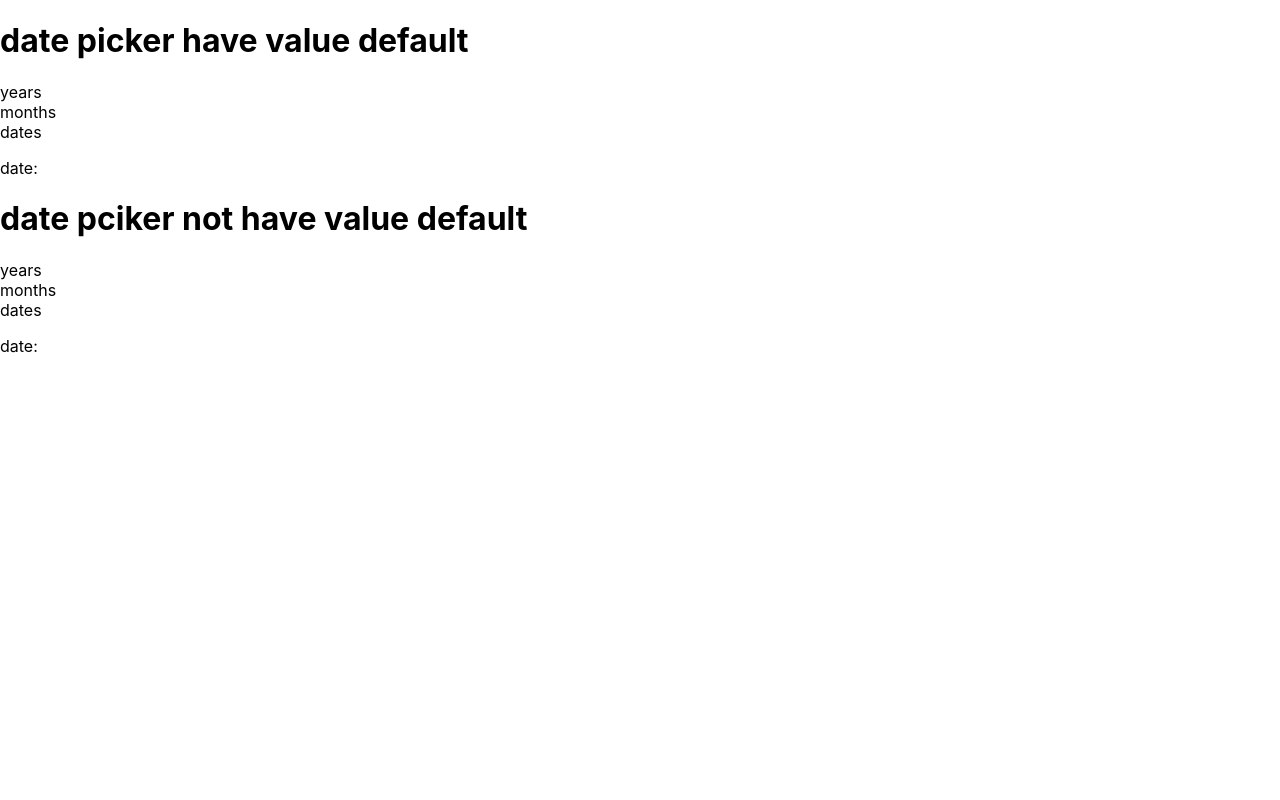
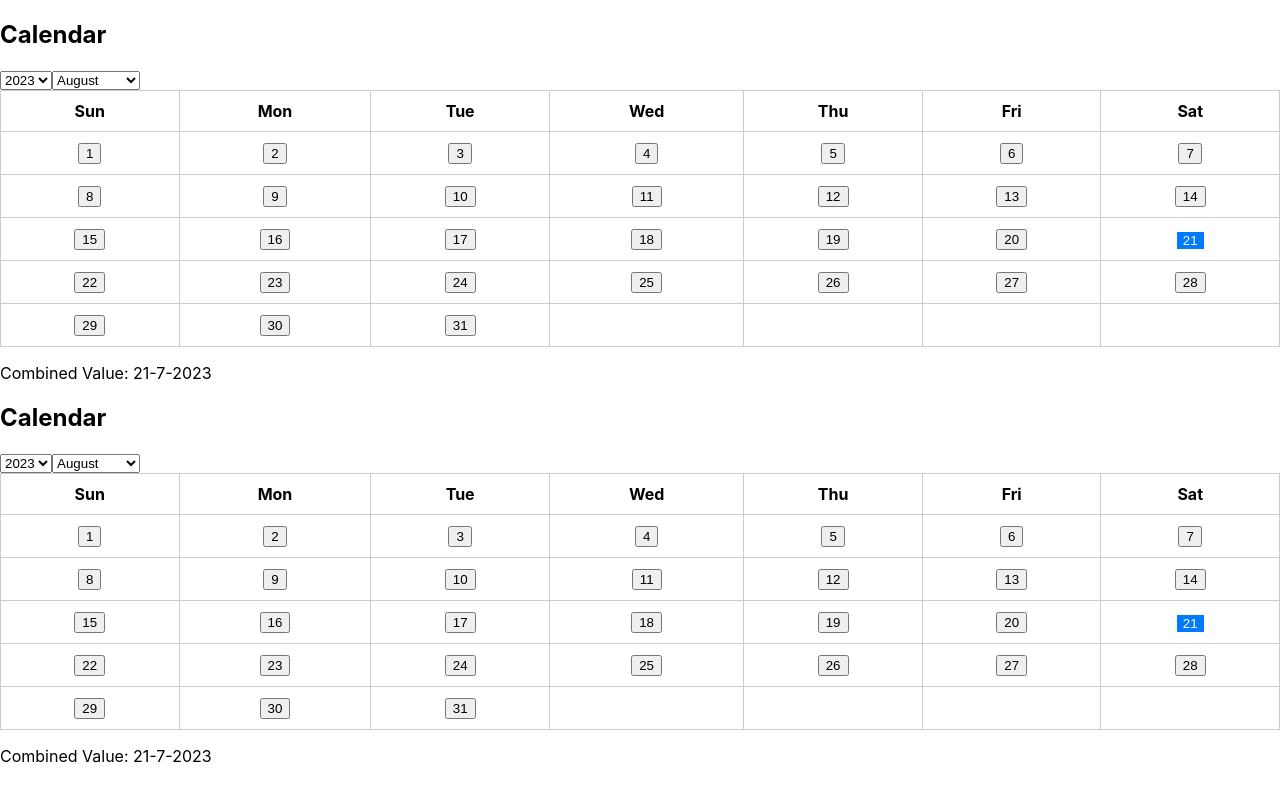
Before and after one commit to chauhoaivu111/mini_project_datepicker, a React (Create React App) app: page / in a window 1280 px wide. Built offline with nearby package versions, Linux system fonts and the light colour scheme.

Commit message:
test code

```diff
--- a/src/App.scss
+++ b/src/App.scss
@@ -0,0 +1,39 @@
+/* Add this CSS to your component's stylesheet or in a separate CSS file */
+
+/* Styling for the DatePicker */
+table {
+    border-collapse: collapse;
+    width: 100%;
+  }
+
+  th, td {
+    padding: 10px;
+    text-align: center;
+    border: 1px solid #ccc;
+  }
+
+  /* Highlighting the selected day */
+  button.selected {
+    background-color: #007bff;
+    color: white;
+    border: none;
+    cursor: pointer;
+  }
+
+  /* Adding some hover effect */
+  button.selected:hover {
+    background-color: #0056b3;
+  }
+
+  /* Styling for the current day */
+  button.today {
+    background-color: #ffc107;
+    font-weight: bold;
+    border: none;
+    cursor: pointer;
+  }
+
+  /* Adding some hover effect */
+  button.today:hover {
+    background-color: #e0a800;
+  }
--- a/src/components/datePicker.jsx
+++ b/src/components/datePicker.jsx
@@ -1,17 +1,49 @@
-import React from 'react';
-import Years from './years';
-import Months from './months';
-import Dates from './dates';
+import React, { useState } from 'react';
+import YearPicker from '../components/years';
+import MonthPicker from '../components/months';
+import DatePicker from '../components/dates';
 
-const datePicker = (onChange,value) => {
+const Calendar = ({ onCombinedValueChange }) => {
+  const currentDate = new Date();
+  const [selectedYear, setSelectedYear] = useState(currentDate.getFullYear());
+  const [selectedMonth, setSelectedMonth] = useState(currentDate.getMonth());
+  const [selectedDate, setSelectedDate] = useState({
+    year: currentDate.getFullYear(),
+    month: currentDate.getMonth(),
+    day: currentDate.getDate()
+  });
+
+  const handleYearChange = year => {
+    setSelectedYear(year);
+    setSelectedDate(prevDate => ({ ...prevDate, year }));
+  };
+
+  const handleMonthChange = month => {
+    setSelectedMonth(month);
+    setSelectedDate(prevDate => ({ ...prevDate, month }));
+  };
+
+  const handleDateChange = day => {
+    setSelectedDate(prevDate => ({ ...prevDate, day }));
+  };
+
+  const combinedValue = `${selectedDate.day}-${selectedMonth}-${selectedYear}`;
+
+  onCombinedValueChange(combinedValue);
+
+  console.log("check", selectedDate)
+
+
   return (
     <div>
-        <Years/>
-        <Months/>
-        <Dates/>
+      <h2>Calendar</h2>
+      <YearPicker selectedYear={selectedYear} onSelectYear={handleYearChange} />
+      <MonthPicker selectedMonth={selectedMonth} onSelectMonth={handleMonthChange} />
+      <DatePicker selectedDate={selectedDate} onSelectDate={handleDateChange}
 
+      />
     </div>
-  )
-}
+  );
+};
 
-export default datePicker
+export default Calendar;
--- a/src/components/dates.jsx
+++ b/src/components/dates.jsx
@@ -1,11 +1,55 @@
+import React from 'react';
 
+const DatePicker = ({ selectedDate, onSelectDate }) => {
+  const isLeapYear = year => (year % 4 === 0 && year % 100 !== 0) || (year % 400 === 0);
+  const daysInMonth = [
+    31, isLeapYear(selectedDate.year) ? 29 : 28, 31, 30, 31, 30, 31, 31, 30, 31, 30, 31
+  ];
 
-import React from 'react'
+  const days = Array.from({ length: daysInMonth[selectedDate.month] }, (_, index) => index + 1);
 
-const dates = (props) => {
+  const handleDayClick = (day) => {
+    onSelectDate(day);
+  };
+
+  console.log(selectedDate)
+
   return (
-    <div>dates</div>
-  )
-}
+    <table>
+      <thead>
+        <tr>
+          <th>Sun</th>
+          <th>Mon</th>
+          <th>Tue</th>
+          <th>Wed</th>
+          <th>Thu</th>
+          <th>Fri</th>
+          <th>Sat</th>
+        </tr>
+      </thead>
+      <tbody>
+        {Array.from({ length: Math.ceil(days.length / 7) }, (_, rowIndex) => (
+          <tr key={rowIndex}>
+            {Array.from({ length: 7 }, (_, dayIndex) => {
+              const dayNumber = rowIndex * 7 + dayIndex + 1;
+              return dayNumber <= daysInMonth[selectedDate.month] ? (
+                <td key={dayNumber}>
+                  <button
+                    onClick={() => handleDayClick(dayNumber)}
+                    className={dayNumber === +selectedDate.day ? 'selected' : ''}
+                  >
+                    {dayNumber}
+                  </button>
+                </td>
+              ) : (
+                <td key={dayIndex}></td>
+              );
+            })}
+          </tr>
+        ))}
+      </tbody>
+    </table>
+  );
+};
 
-export default dates
+export default DatePicker;
--- a/src/components/months.jsx
+++ b/src/components/months.jsx
@@ -1,9 +1,20 @@
-import React from 'react'
+import React from 'react';
 
-const months = (props) => {
+const MonthPicker = ({ selectedMonth, onSelectMonth }) => {
+  const months = [
+    'January', 'February', 'March', 'April', 'May', 'June',
+    'July', 'August', 'September', 'October', 'November', 'December'
+  ];
+
   return (
-    <div>months</div>
-  )
-}
+    <select value={selectedMonth} onChange={e => onSelectMonth(e.target.value)}>
+      {months.map((month, index) => (
+        <option key={month} value={index}>
+          {month}
+        </option>
+      ))}
+    </select>
+  );
+};
 
-export default months
+export default MonthPicker;
--- a/src/components/years.jsx
+++ b/src/components/years.jsx
@@ -1,9 +1,18 @@
-import React from 'react'
+import React from 'react';
 
-const years = (props) => {
+const YearPicker = ({ selectedYear, onSelectYear }) => {
+  // Generate a list of years from 1970 to 2120
+  const years = Array.from({ length: 151 }, (_, index) => 1970 + index);
+
   return (
-    <div>years</div>
-  )
-}
+    <select value={selectedYear} onChange={e => onSelectYear(e.target.value)}>
+      {years.map(year => (
+        <option key={year} value={year}>
+          {year}
+        </option>
+      ))}
+    </select>
+  );
+};
 
-export default years
+export default YearPicker;
--- a/src/page/home.jsx
+++ b/src/page/home.jsx
@@ -1,38 +1,29 @@
-import React, { useState } from "react";
-import DatePicker from "../components/datePicker";
+import React, { useState } from 'react';
+import Calendar from '../components/datePicker'; // Make sure to provide the correct path to your Calendar component
 
-const Home = () => {
+const ParentComponent = () => {
+  const [combinedValue, setCombinedValue] = useState('');
 
-    const [valuePicker1,setValuePicker1] = useState("")
-    const [valuePicker2,setValuePicker2] = useState("")
+  const handleCombinedValueChange = (value) => {
+    setCombinedValue(value);
+  };
 
+  const [combinedValue2, setCombinedValue2] = useState('');
 
-    const handleChange1 = (e) => {
-        const value = e.target.value
-        setValuePicker1(value)
-    }
-
-
-    const handleChange2 = (e) => {
-        const value = e.target.value
-        setValuePicker2(value)
-    }
+  const handleCombinedValueChange2 = (value) => {
+    setCombinedValue2(value);
+  };
 
   return (
     <div>
-      <div>
-        <h1>date picker have value default</h1>
-        <DatePicker current={true} onChange ={handleChange1} />
-        <p>date:{valuePicker1}</p>
-      </div>
 
-      <div>
-        <h1>date pciker not have value default</h1>
-        <DatePicker onChange = {handleChange2} />
-        <p>date:{valuePicker2}</p>
-      </div>
+      <Calendar onCombinedValueChange={handleCombinedValueChange} />
+      <p>Combined Value: {combinedValue}</p>
+
+      <Calendar onCombinedValueChange={handleCombinedValueChange2} />
+      <p>Combined Value: {combinedValue2}</p>
     </div>
   );
 };
 
-export default Home;
+export default ParentComponent;
```
Also changed, not shown: 1 other file (tests, documents, lock files or other folders).
